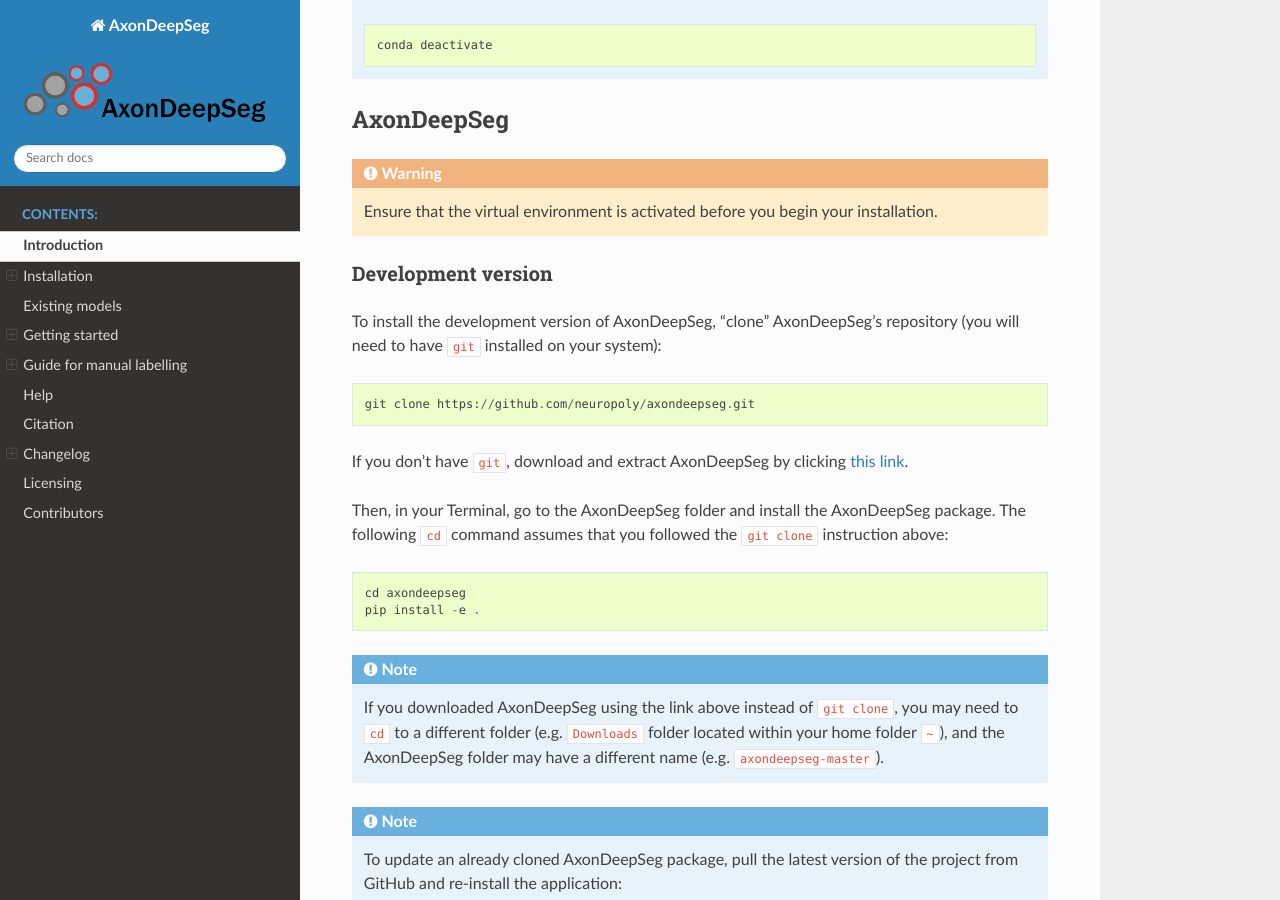
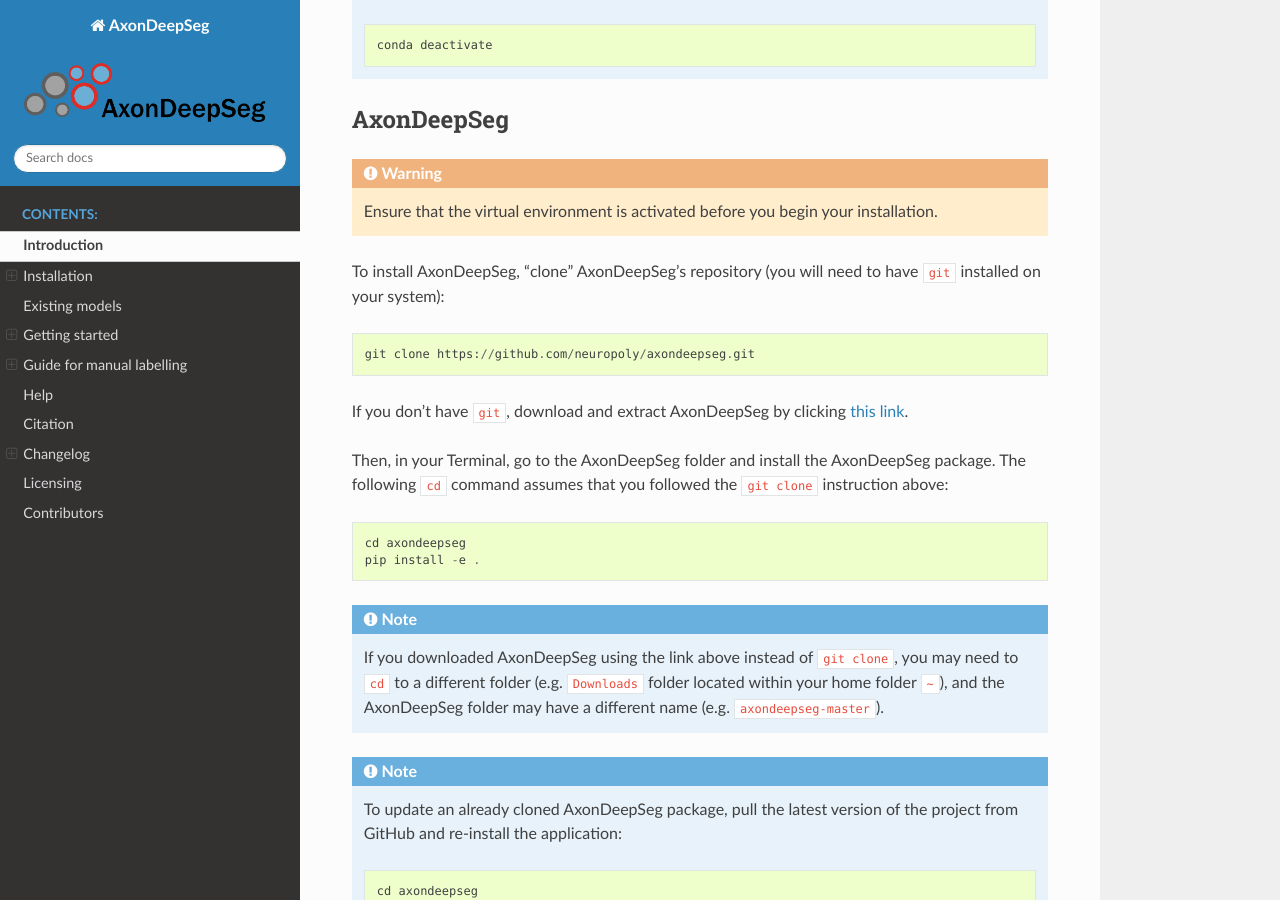
Before and after one commit to axondeepseg/axondeepseg, a Sphinx documentation site: the page built from docs/source/documentation.rst, in a window 1280 px wide and 900 px high, scrolled down 2869 px. Built offline with Sphinx 7.4.7 and the Read the Docs theme 2.0.0, drawn with Linux system fonts in a browser that asks for light colours.

Commit message:
doc: Removed "developer version" for installation
Because there is no more "stable" version (install is now with git, for everyone)

```diff
--- a/docs/source/documentation.rst
+++ b/docs/source/documentation.rst
@@ -107,10 +107,7 @@
 .. WARNING ::
    Ensure that the virtual environment is activated before you begin your installation.
 
-Development version
-~~~~~~~~~~~~~~~~~~~
-
-To install the development version of AxonDeepSeg, "clone" AxonDeepSeg's repository (you will need to
+To install AxonDeepSeg, "clone" AxonDeepSeg's repository (you will need to
 have ``git`` installed on your system)::
 
     git clone https://github.com/neuropoly/axondeepseg.git
```
